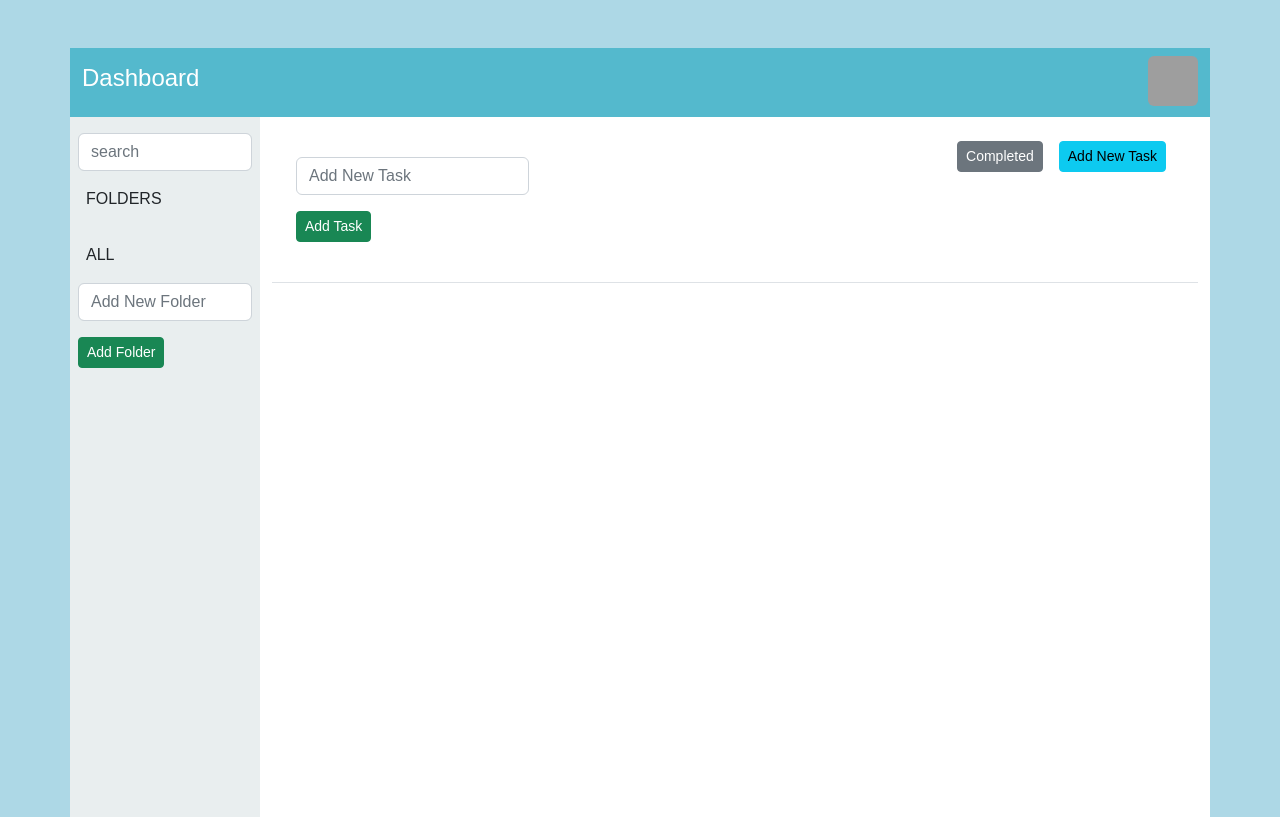
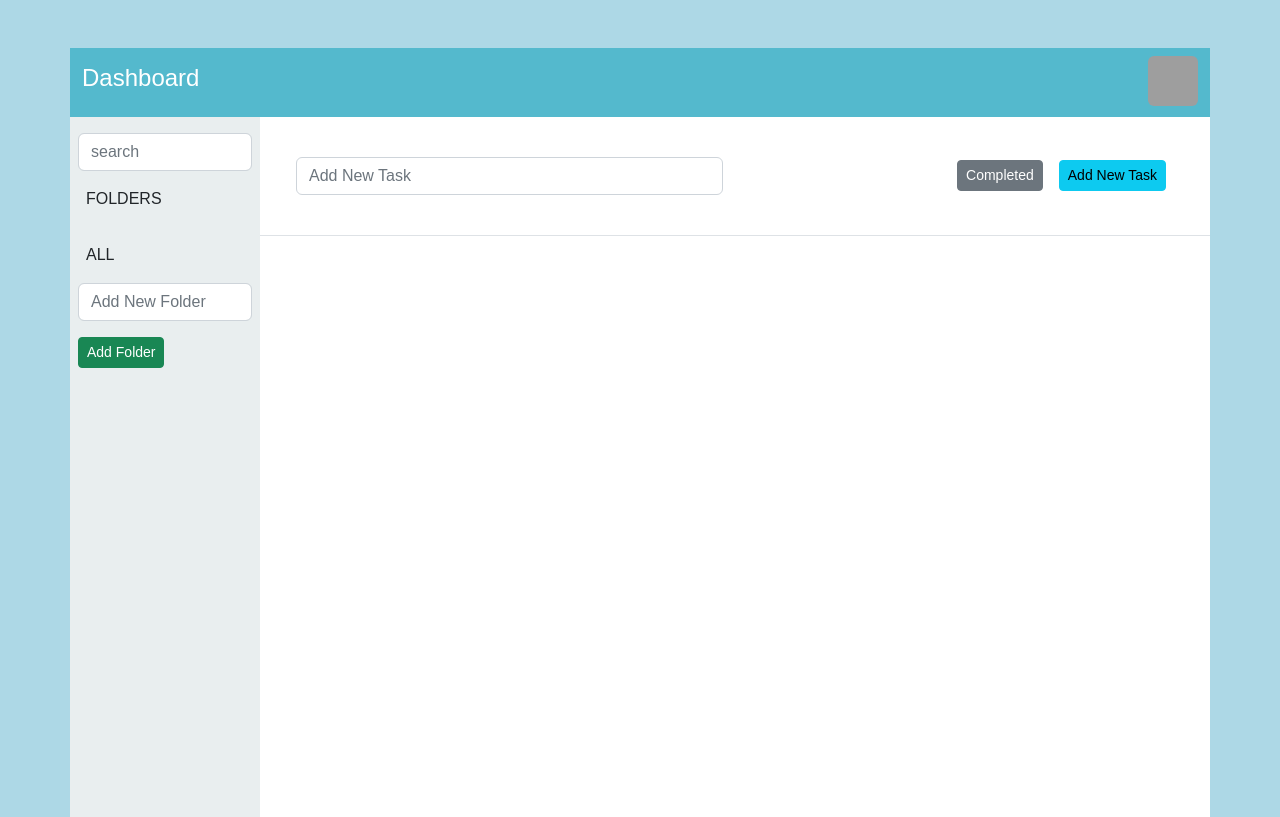
Before and after one commit to masonhows11/PHP_TodoList, a PHP site: page /views/index.view.php in a window 1280 px wide. Run offline with PHP 8.4, Linux system fonts and the light colour scheme; the template is opened without the code that fills it, so the values that code supplies are empty; some libraries are stand-ins or nearby versions; grey boxes are pictures that could not be loaded.

Commit message:
creat tasks updated

```diff
--- a/views/index.view.php
+++ b/views/index.view.php
@@ -67,18 +67,15 @@
 
                 <div class="right-main col-lg-10 bg-white d-flex flex-column">
 
-                    <div class="main-header  border-bottom p-4 d-flex justify-content-between">
-                        <div class="main-title">
+                    <div class="main-header  border-bottom p-4 row">
 
+                        <div class="main-title col-lg-6">
                             <div class="mb-3 mt-3">
                                 <input type="text" id="addTaskInput" class="form-control" placeholder="Add New Task">
                             </div>
-                            <div class="mb-3 mt-3">
-                                <button type="button" id="addTaskBtn" class="btn btn-success btn-sm">Add Task</button>
-                            </div>
+                        </div>
 
-                        </div>
-                        <div class="main-header-op d-flex flex-row ">
+                        <div class="main-header-op d-flex justify-content-end align-items-center col-lg-6">
                             <div>
                                 <button id="completed" class="btn btn-secondary btn-sm mx-2">Completed</button>
                             </div>
@@ -86,6 +83,7 @@
                                 <button id="addNewTask" class="btn btn-info btn-sm mx-2">Add New Task</button>
                             </div>
                         </div>
+
                     </div>
 
                     <div class="task-content row mt-5">
```
